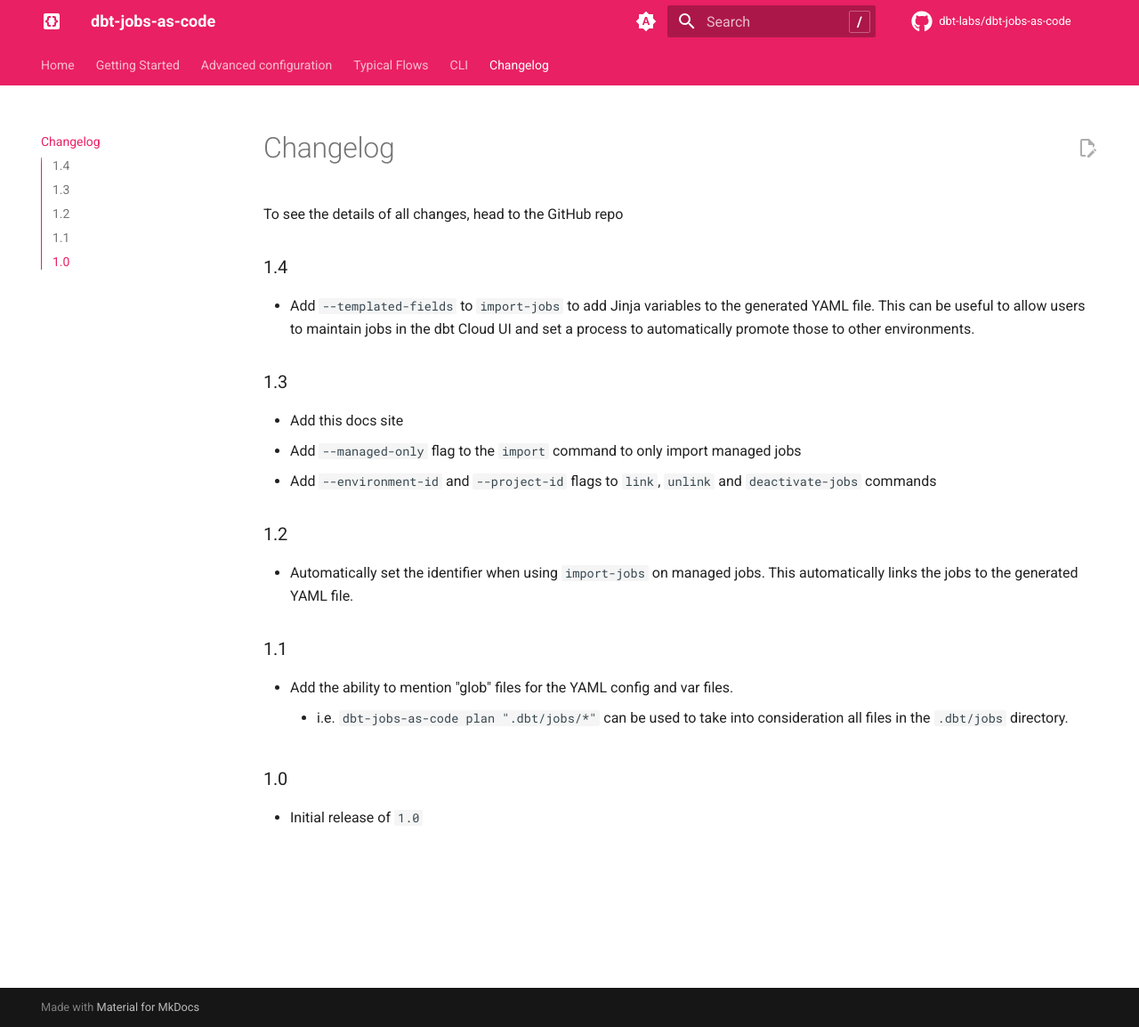
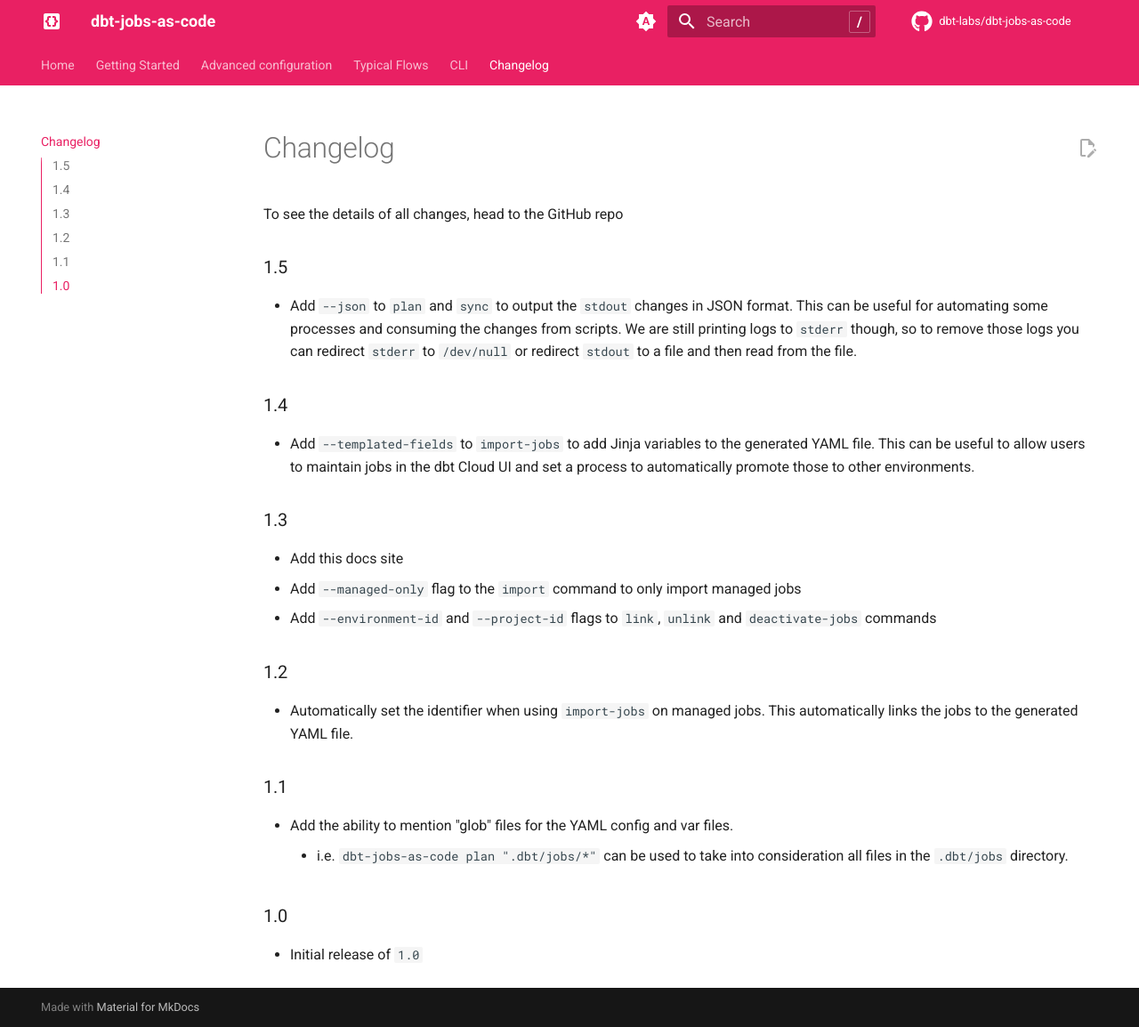
Before and after one commit to dbt-labs/dbt-jobs-as-code, an MkDocs documentation site: the page built from docs/changelog.md, in a window 1280 px wide and 1154 px high. Shown: the whole window at 89% size. Built offline with MkDocs 1.6.1 and Material for MkDocs 9.7.7, drawn with Linux system fonts in a browser that asks for light colours; comment, search, counter and statistics services are not loaded; the version menu is left out.

Commit message:
Update docs

```diff
--- a/docs/changelog.md
+++ b/docs/changelog.md
@@ -1,5 +1,9 @@
 
 To see the details of all changes, head to the GitHub repo
+
+### 1.5
+
+- Add `--json` to `plan` and `sync` to output the `stdout` changes in JSON format. This can be useful for automating some processes and consuming the changes from scripts. We are still printing logs to `stderr` though, so to remove those logs you can redirect `stderr` to `/dev/null` or redirect `stdout` to a file and then read from the file.
 
 ### 1.4
 
```
Also changed, not shown: docs/advanced_config/jobs_importing.md (+1 -1 lines).
